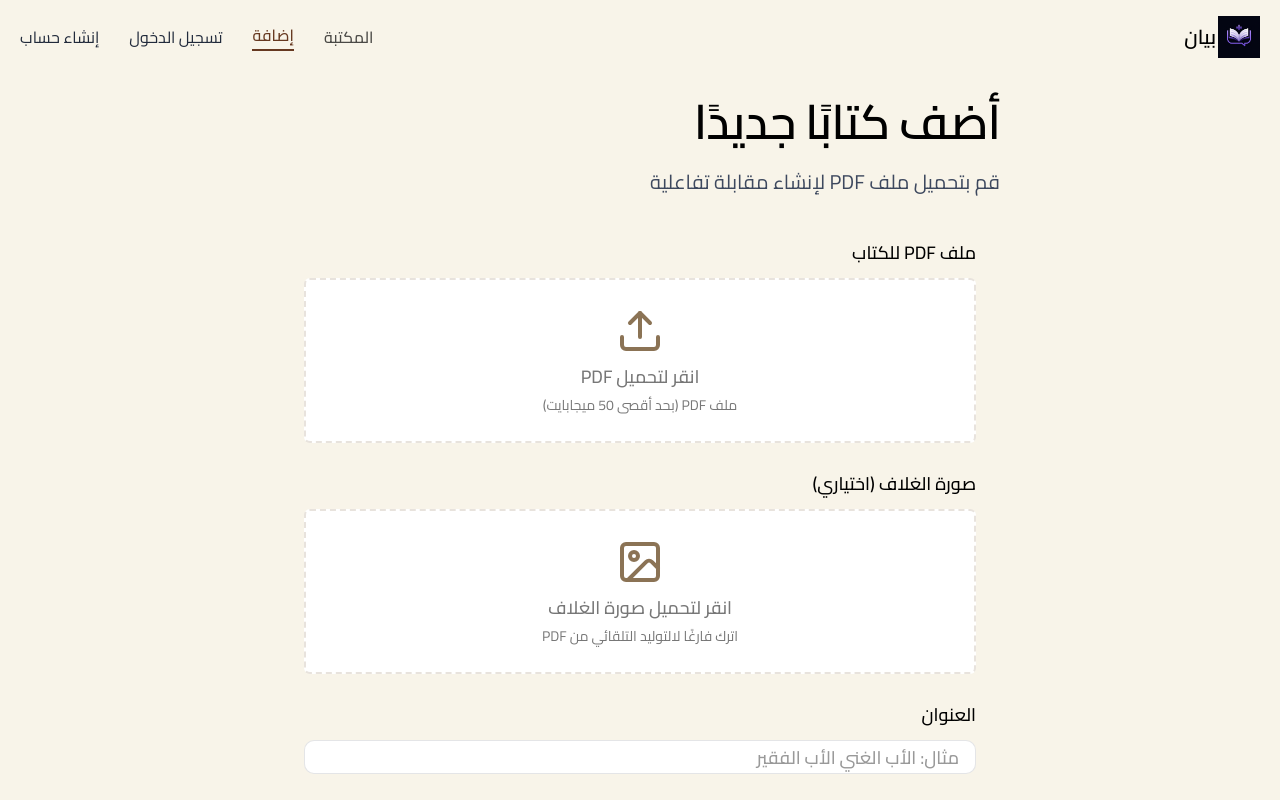
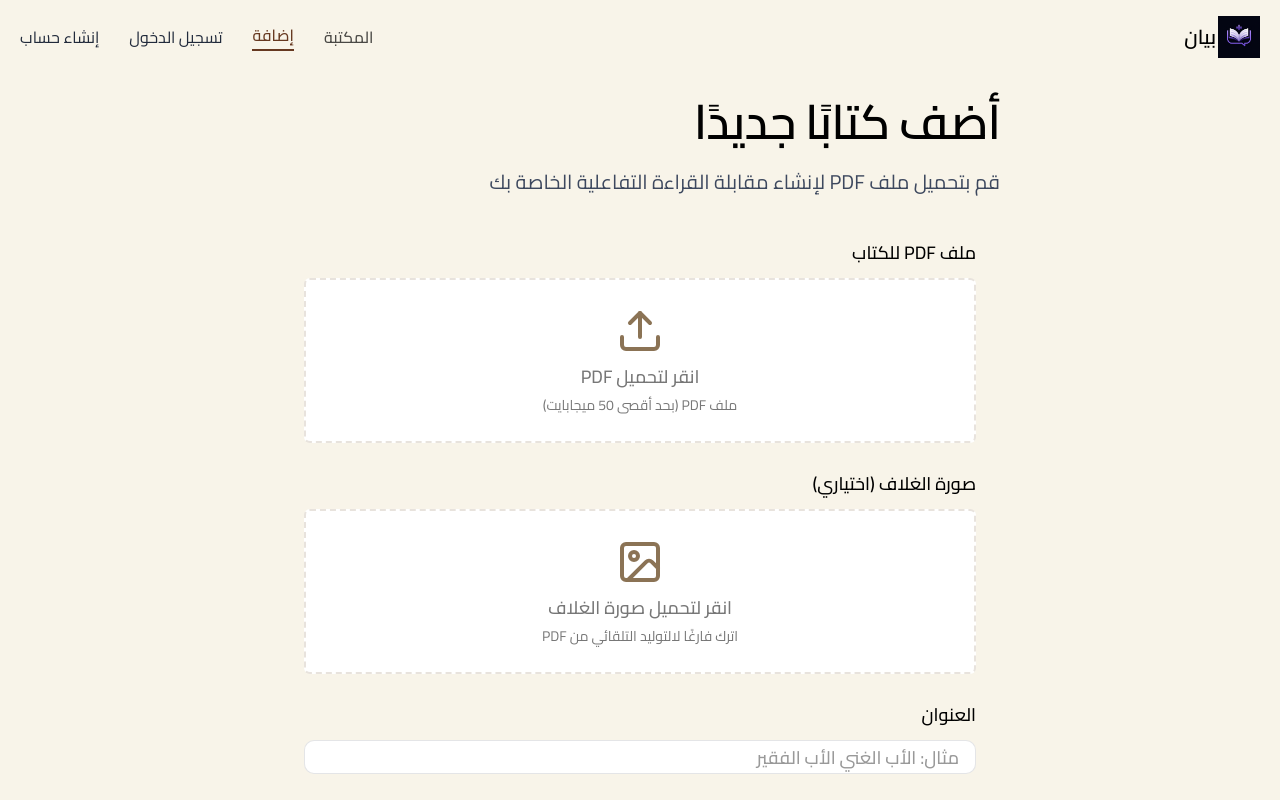
Before and after one commit to Mohammad200326/bayan, a Next.js app: page /books/new in a window 1280 px wide. Shown: the top 800 px of the page. Built offline with nearby package versions, Linux system fonts and the light colour scheme; no server answers.

Commit message:
some code fixes

```diff
--- a/app/(root)/books/new/page.tsx
+++ b/app/(root)/books/new/page.tsx
@@ -6,7 +6,9 @@ const Page = () => {
       <div className="mx-auto max-w-180 space-y-10">
         <section className="flex flex-col gap-5">
           <h1 className="page-title-xl">أضف كتابًا جديدًا</h1>
-          <p className="subtitle">قم بتحميل ملف PDF لإنشاء مقابلة تفاعلية</p>
+          <p className="subtitle">
+            قم بتحميل ملف PDF لإنشاء مقابلة القراءة التفاعلية الخاصة بك
+          </p>
         </section>
 
         <UploadForm />
--- a/components/Navbar.tsx
+++ b/components/Navbar.tsx
@@ -28,7 +28,7 @@ const Navbar = () => {
   const { user } = useUser();
 
   return (
-    <header className="w-full fixed z-50 bg-('--bg-primary')">
+    <header className="w-full fixed z-50 bg-(--bg-primary)">
       <div className="wrapper navbar-height py-4 flex justify-between items-center">
         <Link href="/" className="flex gap-0.5 items-center">
           <Image src="/assets/logo.png" alt="Bayan" width={42} height={26} />
```
